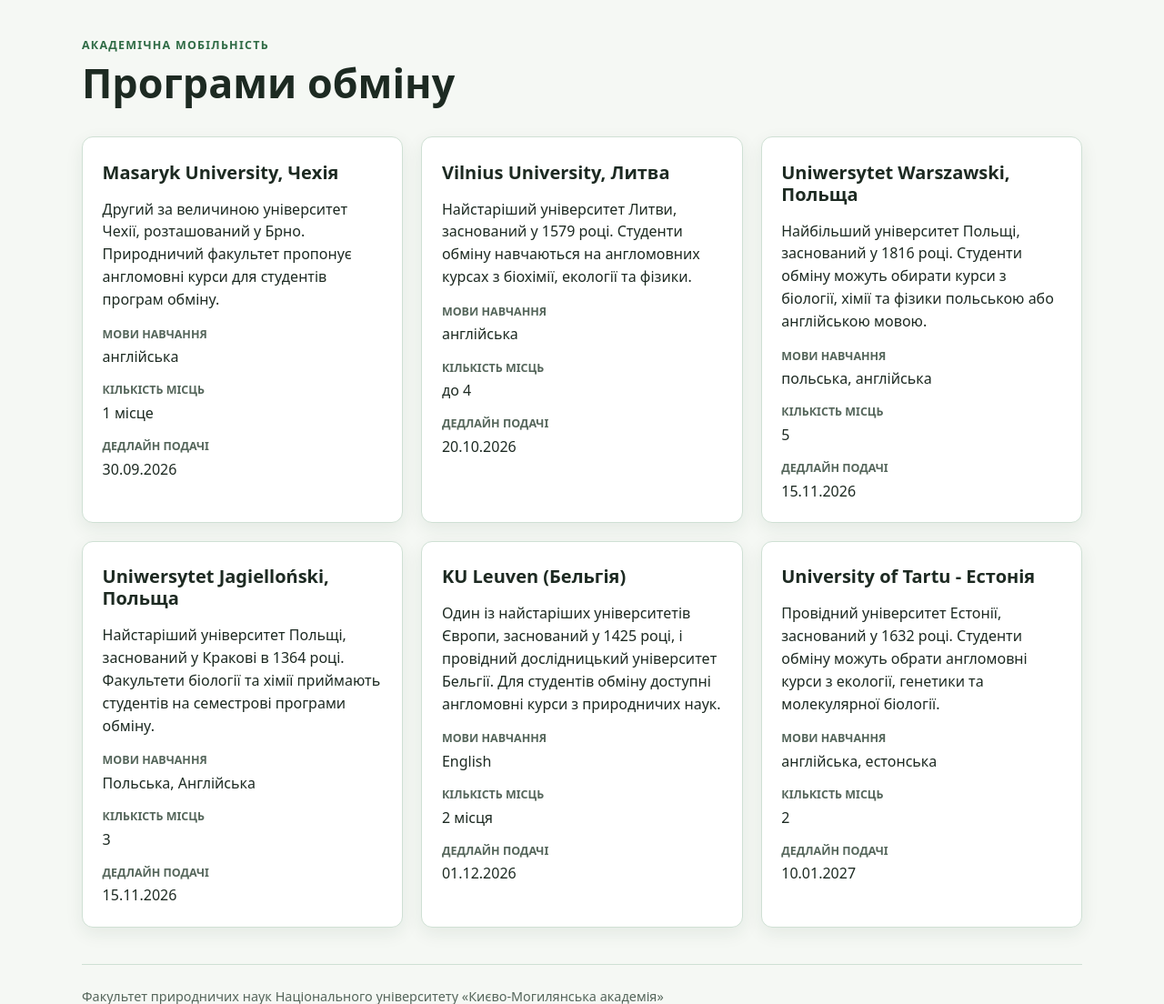
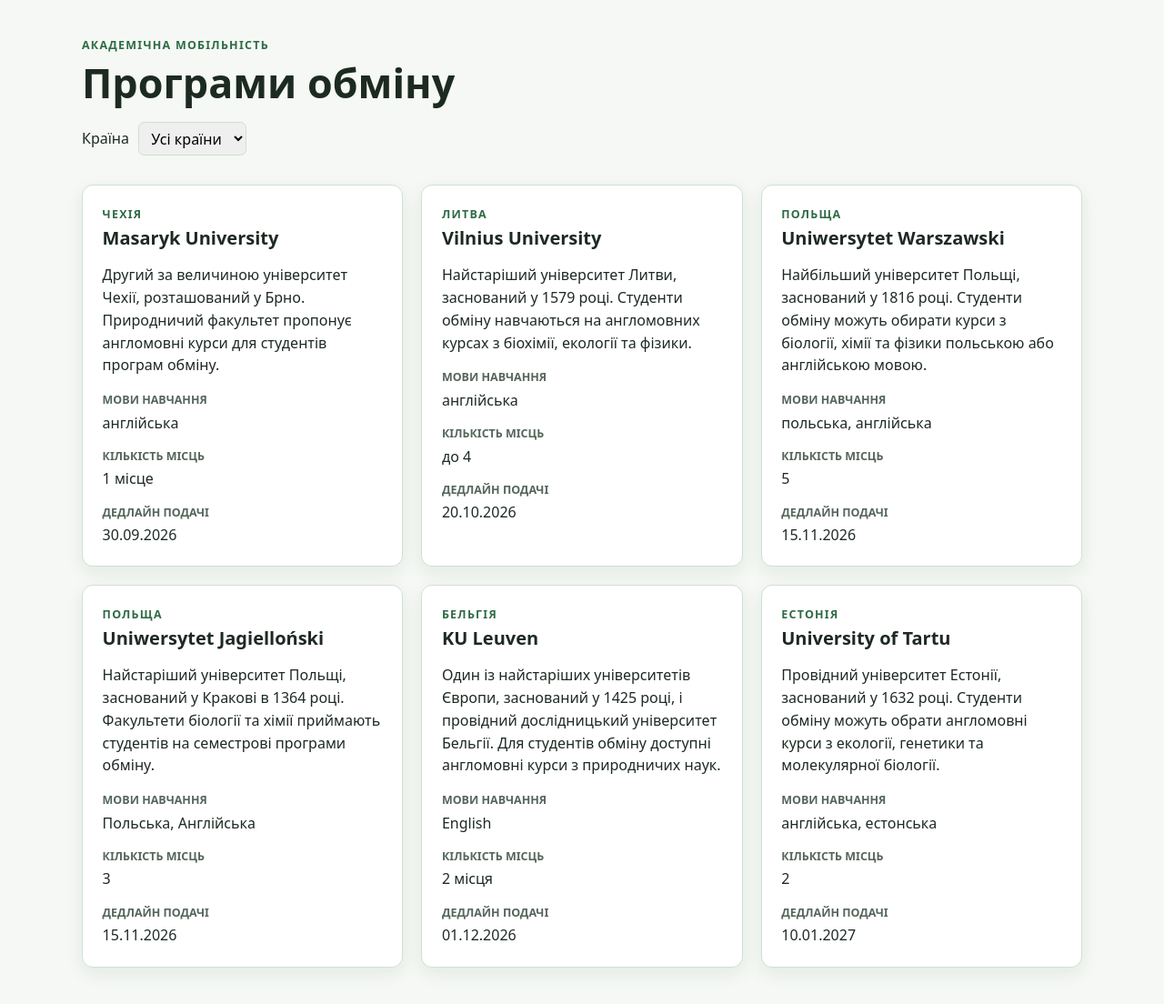
Before and after one commit to nastyaermak/fprn-site, a Django app: page /exchange/ in a window 1280 px wide. Shown: the part 61-1165 px from the top of the page at 91% size. Run offline with Django 4.2, Linux system fonts and the light colour scheme; data comes from the database, SQL or seed files in the repository.

Commit message:
feat: split exchange university into name and country

```diff
--- a/exchange/models.py
+++ b/exchange/models.py
@@ -3,6 +3,7 @@ from django.db import models
 
 class ExchangeProgram(models.Model):
     university = models.CharField(max_length=200)
+    country = models.CharField(max_length=100)
     languages = models.CharField(max_length=200)
     places = models.CharField(max_length=50)
     deadline = models.DateField()
--- a/exchange/templates/exchange/program_list.html
+++ b/exchange/templates/exchange/program_list.html
@@ -4,10 +4,21 @@
   <section class="intro">
     <p class="eyebrow">Академічна мобільність</p>
     <h1>Програми обміну</h1>
+    <form class="filter" method="get">
+      <label for="country">Країна</label>
+      <select id="country" name="country" onchange="this.form.submit()">
+        <option value="">Усі країни</option>
+        {% for country in countries %}
+          <option value="{{ country }}"{% if country == selected_country %} selected{% endif %}>{{ country }}</option>
+        {% endfor %}
+      </select>
+      <noscript><button type="submit">Показати</button></noscript>
+    </form>
   </section>
   <section class="card-grid">
     {% for program in programs %}
       <article class="card">
+        <p class="code">{{ program.country }}</p>
         <h2>{{ program.university }}</h2>
         <p>{{ program.description }}</p>
         <dl class="details-list">
--- a/exchange/views.py
+++ b/exchange/views.py
@@ -5,4 +5,12 @@ from .models import ExchangeProgram
 
 def program_list(request):
     programs = ExchangeProgram.objects.all()
-    return render(request, "exchange/program_list.html", {"programs": programs})
+    countries = programs.order_by("country").values_list("country", flat=True).distinct()
+    country = request.GET.get("country", "")
+    if country:
+        programs = programs.filter(country=country)
+    return render(
+        request,
+        "exchange/program_list.html",
+        {"programs": programs, "countries": countries, "selected_country": country},
+    )
--- a/faculty/static/faculty/style.css
+++ b/faculty/static/faculty/style.css
@@ -161,3 +161,16 @@ a.text-link {
   font-size: 0.9rem;
   padding: 1.5rem 0 2rem;
 }
+
+.filter {
+  display: flex;
+  align-items: center;
+  gap: 0.6rem;
+}
+
+.filter select {
+  border: 1px solid var(--border);
+  border-radius: 0.4rem;
+  font: inherit;
+  padding: 0.35rem 0.6rem;
+}
```
Also changed, not shown: exchange/migrations/0003_split_university_and_country.py (added).
